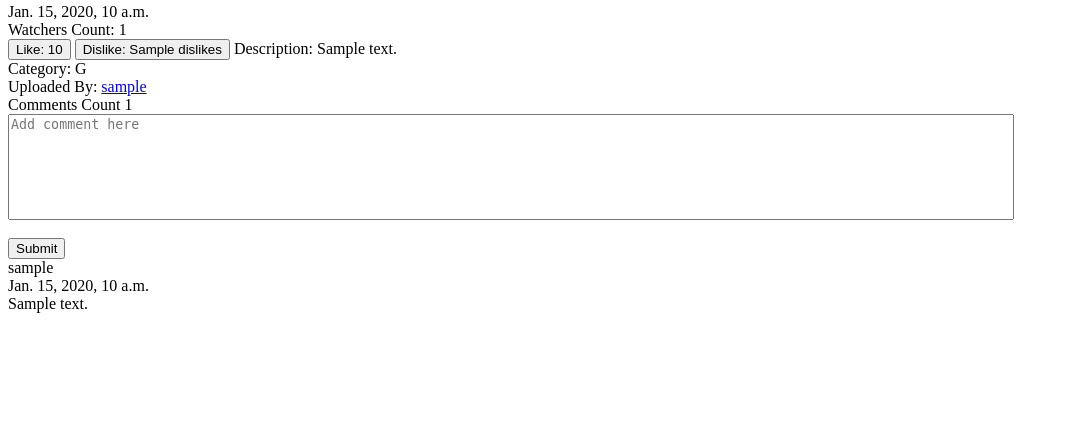
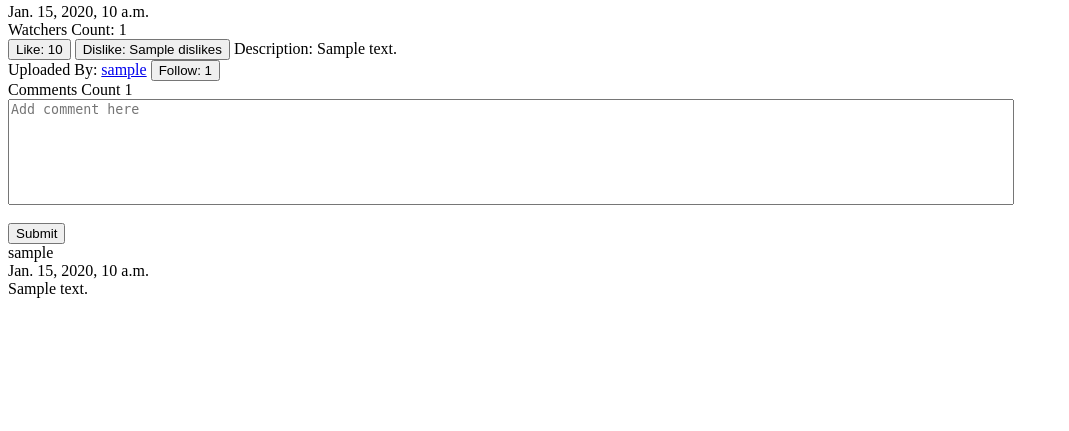
Before and after one commit to Yumi00000/VideoHosting, a Django app: template templates/video_page.html in a window 1280 px wide. Shown: the part 369-800 px from the top of the page, without its empty margins (0-1069 px from the left). Run offline with Django 5.2, Linux system fonts and the light colour scheme; tables that the repository leaves empty hold one stand-in row (values such as "Sample post"); the template is opened without the code that fills it: values that come from a table or form of the project are taken from there, most other values are stand-ins (such as "Sample title", 1, 10 or a date in 2020); grey boxes marked "Sample" are stand-in pictures; parts of the project's set-up code (start-up, migrations or seed data) failed here and were passed over; some libraries are stand-ins or nearby versions.

Commit message:
Created Follow button

```diff
--- a/Users/forms.py
+++ b/Users/forms.py
@@ -35,4 +35,4 @@ class CustomUserChangeForm(UserChangeForm):
 
     class Meta(UserChangeForm.Meta):
         model = CustomUser
-        fields = ('username', 'first_name', 'last_name', 'email', 'birthday', 'gender', 'phone_number')
+        fields = ('username', 'first_name', 'last_name', 'email', 'birthday', 'gender', 'phone_number', 'password')
--- a/Users/models.py
+++ b/Users/models.py
@@ -44,6 +44,7 @@ class CustomUser(AbstractUser):
 class Followers(models.Model):
     user = models.ForeignKey(CustomUser, on_delete=models.CASCADE, related_name='following')
     following = models.ForeignKey(CustomUser, on_delete=models.CASCADE, related_name='followers')
+    is_follow = models.BooleanField(default=False)
 
     def __str__(self):
         return f'{self.following}'
--- a/Videos/forms.py
+++ b/Videos/forms.py
@@ -1,5 +1,5 @@
 from django import forms
-from Videos.models import Video, Comment, Category
+from Videos.models import Video
 
 
 class VideoUploadForm(forms.ModelForm):
--- a/Videos/models.py
+++ b/Videos/models.py
@@ -13,8 +13,8 @@ class Video(models.Model):
     watchers_count = models.IntegerField(default=0)
     comments_count = models.IntegerField(default=0)
     user = models.ForeignKey(CustomUser, on_delete=models.CASCADE, related_name='videos')
-    category = models.ForeignKey('Category', on_delete=models.CASCADE, related_name='category')
-    comments = models.ForeignKey('Comment', on_delete=models.CASCADE, related_name='comments', null=True)
+    category = models.CharField(max_length=50,
+                                choices=(('G', 'Games'), ('E', 'Entertainments'), ('N', 'News')))
 
     def __str__(self):
         return str(self.id)
@@ -31,14 +31,6 @@ class Comment(models.Model):
         return str(self.id)
 
 
-class Category(models.Model):
-    id = models.AutoField(primary_key=True)
-    name = models.CharField(max_length=50, choices=(('G', 'Games'), ('E', 'Entertainments'), ('N', 'News')))
-
-    def __str__(self):
-        return self.name
-
-
 class LikesAndDislikes(models.Model):
     id = models.AutoField(primary_key=True)
     user = models.ForeignKey(CustomUser, on_delete=models.CASCADE, related_name='user_likes_and_dislikes')
--- a/docker-compose.yml
+++ b/docker-compose.yml
@@ -44,7 +44,7 @@ services:
       - PGADMIN_DEFAULT_EMAIL=video.hosting.ua@gmail.com
       - PGADMIN_DEFAULT_PASSWORD=pass123
     ports:
-      - "82:80"
+      - "80:80"
     restart: always
 
   rabbitmq:
--- a/templates/video_page.html
+++ b/templates/video_page.html
@@ -63,6 +63,22 @@
                     }
                 });
             });
+            $('button[name="action"][value="follow"]').click(function () {
+                var videoName = "{{ video.name }}";
+                $.ajax({
+                    type: 'POST',
+                    url: '/' + videoName + '/',
+                    data: {action: 'follow', csrfmiddlewaretoken: '{{ csrf_token }}'},
+                    success: function (response) {
+                        // Update dislike count
+                        $('button[name="action"][value="follow"]').text('follow: ' + response.follow_count);
+
+                    },
+                    error: function (xhr, status, error) {
+                        console.error(error);
+                    }
+                });
+            });
         });
 
     </script>
@@ -86,8 +102,13 @@
     <button type="button" name="action" value="dislike">Dislike: {{ dislikes }}</button>
 
     <label>Description: {{ video.description }}</label><br>
-    Category: {{ video.category.name }}<br>
-    Uploaded By: <a href="/user/videos/{{ video.user.username }}/">{{ video.user.username }}</a> <br>
+
+    Uploaded By: <a href="/user/videos/{{ video.user.username }}/">{{ video.user.username }}</a>
+    <button type="button" name="action" value="follow" id="follow-button">Follow:
+        <span id="follow-count">{{ follow_count }}</span>
+    </button>
+
+    <br>
 
 
 </div>
```
Also changed, not shown: Videos/admin.py (+1 -6 lines), Videos/views.py (+11 -5 lines), Users/migrations/0001_initial.py, VideoInteractions/migrations/0001_initial.py, Videos/migrations/0001_initial.py, Videos/migrations/0002_alter_likesanddislikes_user.py (deleted).
